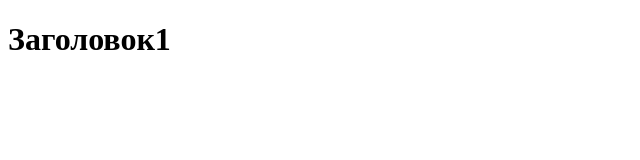
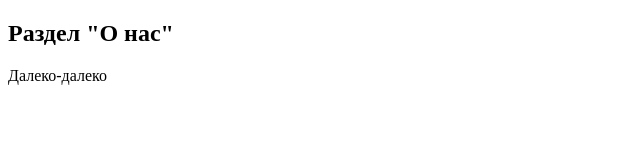
Before and after one commit to Gal4en0k/js_nngu_lesson1, a plain HTML site: page index.html in a window 1280 px wide. Shown: the whole page, without its empty margins (0-640 px from the left). Drawn offline with Linux system fonts and the light colour scheme.

Commit message:
Создание раздела "О нас"

```diff
--- a/index.html
+++ b/index.html
@@ -7,6 +7,9 @@
     <title>Document</title>
 </head>
 <body>
-    <h1>Заголовок1</h1>
+   <section id="about">
+    <h1>Раздел "О нас" </h1>
+    <p><span>Далеко-далеко</span></p>
+    </section>
 </body>
 </html>
```
